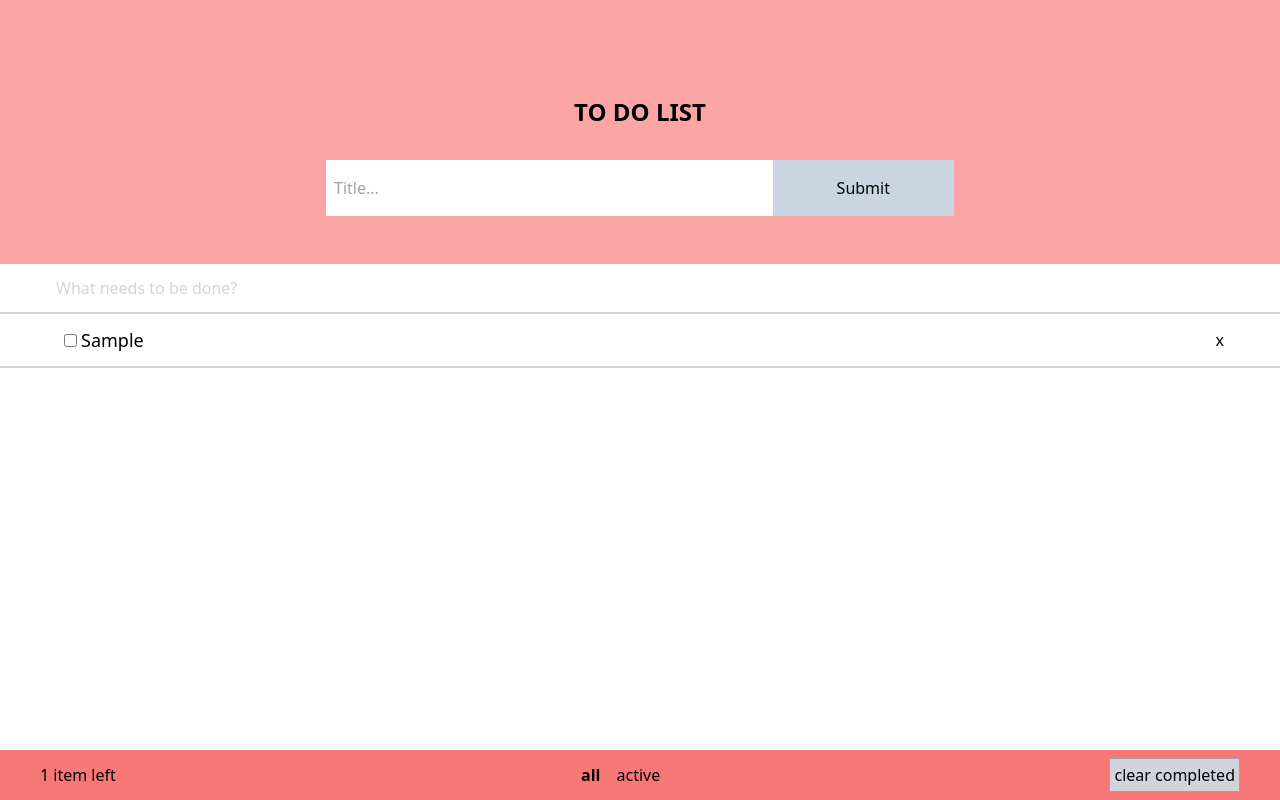
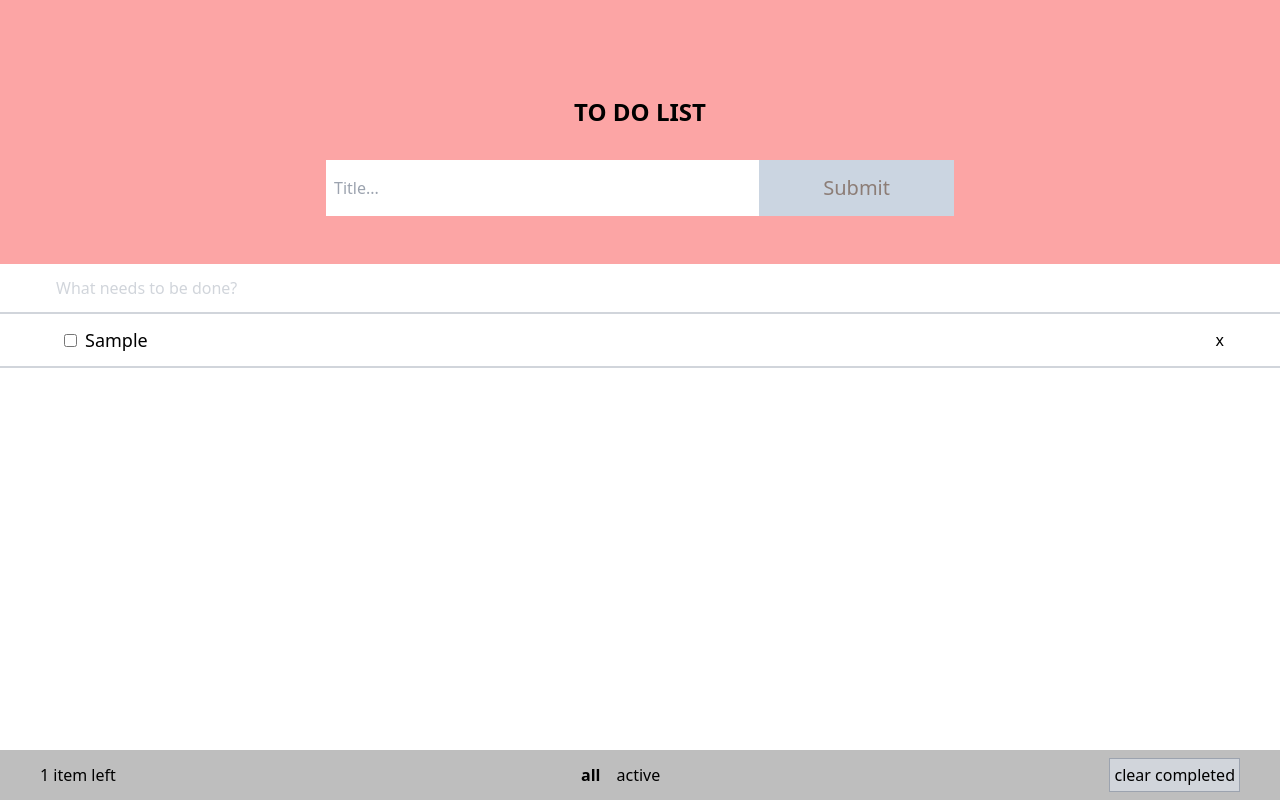
Before and after one commit to side-26/TODO-list, a React (Create React App) app: page / in a window 1280 px wide. Both pictures are taken after typing "Sample" into the empty fields and a click on the button "Submit". Built offline with nearby package versions, Linux system fonts and the light colour scheme.

Commit message:
style change some styles and add colors to the project

```diff
--- a/src/components/form/index.tsx
+++ b/src/components/form/index.tsx
@@ -29,7 +29,7 @@ export default function Form() {
         />
         <AppButton
           type="submit"
-          className="h-full capitalize bg-slate-300 py-4 lg:py-0 lg:px-16"
+          className="h-full capitalize text-primary text-xl bg-slate-300 py-4 lg:py-0 lg:px-16"
         >
           submit
         </AppButton>
--- a/src/components/todoItem/index.tsx
+++ b/src/components/todoItem/index.tsx
@@ -10,8 +10,8 @@ export default function TodoItem({
 }: todoItemType) {
   return (
     <div
-      className={`py-3 px-3 lg:px-10 xl:px-14 flex justify-between items-center border-b-2 border-gray-300 ${
-        isChecked && "bg-gray-300"
+      className={`py-3 px-3 lg:px-10 xl:px-14 flex justify-between items-center border-b-2 border-gray-300 transition-all ${
+        isChecked && "bg-secondary"
       }`}
     >
       <div className="px-2">
@@ -24,8 +24,8 @@ export default function TodoItem({
         />
         <label
           htmlFor={`${id}`}
-          className={`ml-1 cursor-pointer text-lg  w-[10rem] overflow-hidden text-ellipsis ${
-            isChecked && "line-through"
+          className={`ml-2 cursor-pointer text-lg  md:w-[10rem] w-[90%] transition-all ${
+            isChecked && "line-through text-white"
           }`}
         >
           {todoName}
--- a/src/layouts/footer/index.tsx
+++ b/src/layouts/footer/index.tsx
@@ -12,13 +12,9 @@ export default function Footer() {
   } = useContext(Context);
   return (
     <>
-      <footer className="py-2 lg:px-10 2xl:px-[10%] bg-red-400 bg-opacity-95">
+      <footer className="py-2 lg:px-10 2xl:px-[10%] bg-footer_bg bg-opacity-95">
         <div className="flex justify-between flex-wrap items-center">
-          {isEmpty ? (
-            <div>no item found!!</div>
-          ) : (
-            <div>{activeTodosArrLen} item left</div>
-          )}
+          <div>{activeTodosArrLen} item left</div>
 
           <div className="flex capitalize">
             <AppButton
--- a/tailwind.config.js
+++ b/tailwind.config.js
@@ -21,6 +21,11 @@ module.exports = {
       animation: {
         shake: "shake ease 1s",
       },
+      colors: {
+        primary: "#8c7d76",
+        secondary: "#e3e3e3",
+        footer_bg: "#bbb",
+      },
     },
   },
   plugins: [],
```
